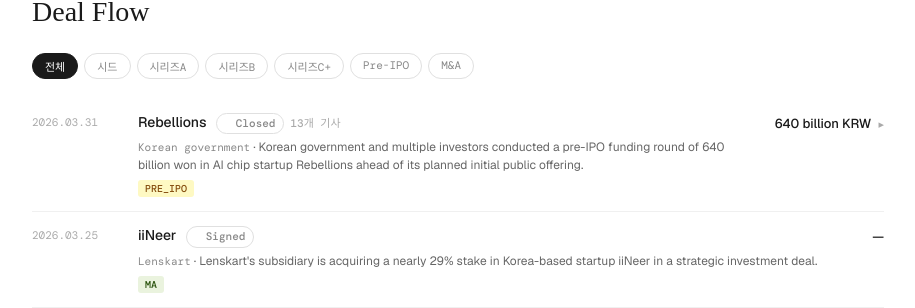
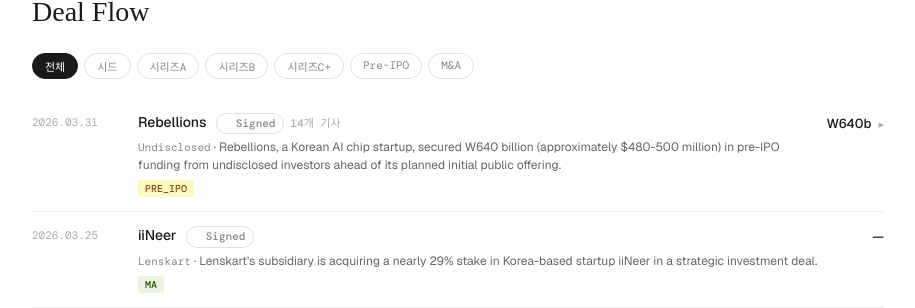
Before and after one commit to wvb-wondaero/wvb-research, a Jekyll site: the page built from index.html, in a window 1280 px wide. Shown: the part 137-445 px from the top of the page, without its empty margins (182-1097 px from the left). Built offline with Jekyll 4.4.1, drawn with Linux system fonts in a browser that asks for light colours; some web fonts are replaced; part of the change alters nothing that is shown.

Commit message:
auto: daily deal scrape

```diff
--- a/_data/deals.json
+++ b/_data/deals.json
@@ -1,4 +1,18 @@
 [
+  {
+    "title": "Rebellions secures W640b pre-IPO funding - The Korea Herald",
+    "summary": "Rebellions, a Korean AI chip startup, secured W640 billion (approximately $480-500 million) in pre-IPO funding from undisclosed investors ahead of its planned initial public offering.",
+    "company": "Rebellions",
+    "investor": "Undisclosed",
+    "type": "pre_ipo",
+    "tags": [
+      "pre_ipo"
+    ],
+    "ev": "W640b",
+    "deal_stage": "signed",
+    "url": "https://news.google.com/rss/articles/CBMiV0FVX3lxTE5LV2J0NXl0RDZBUUotN3NvdmpZSmVReVVqXzJ5QmpDUjRUZ2VJNzMtN3FsUWt1VDVZTF94dXZQWF9MWW55eTZYSkRKVXFPTjZuaHlzbGx0MA?oc=5",
+    "date": "2026.03.31"
+  },
   {
     "title": "Samsung-backed AI chip firm Rebellions raises $400 million ahead of IPO",
     "summary": "Rebellions, a Samsung-backed AI chip startup, raised $400 million in a pre-IPO investment round ahead of its planned initial public offering.",
```
